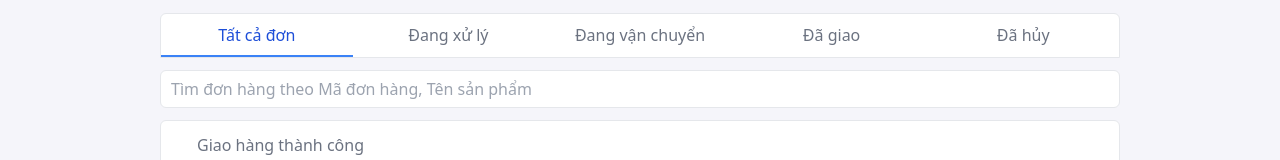
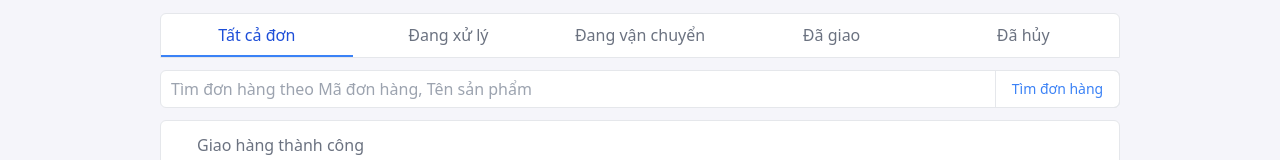
Before and after one commit to SongDuy/web-an-thanh-food, a React (Create React App) app: page /account/orders in a window 1280 px wide. Shown: the part 170-330 px from the top of the page. Built offline with nearby package versions, Linux system fonts and the light colour scheme; some icons are missing; what i18n-iso-countries would draw is missing.

Commit message:
Update new

```diff
--- a/src/pages/account/Address.js
+++ b/src/pages/account/Address.js
@@ -210,9 +210,9 @@ const AddressPage = () => {
                                             <button
                                                 onClick={sendOtp}
                                                 disabled={countdown > 0}
-                                                className={`absolute w-[95px] h-full right-0 top-0 text-sm border rounded-r font-medium
+                                                className={`absolute w-[95px] h-full right-0 top-0 text-sm border-l rounded-r font-medium
                                                     ${countdown
-                                                        ? "text-gray-400 cursor-not-allowed bg-gray-50"
+                                                        ? "text-gray-400 cursor-not-allowed bg-gray-100"
                                                         : "text-blue-500 hover:text-blue-600 hover:bg-blue-50"
                                                     }`}
                                             >
--- a/src/pages/account/Orders.js
+++ b/src/pages/account/Orders.js
@@ -28,6 +28,7 @@ const OrdersPage = () => {
 
     // chống bị nhảy ô nhập khi clear
     const inputRef = useRef(null);
+
     return (
         <>
             <Header
@@ -76,6 +77,7 @@ const OrdersPage = () => {
                         </ul>
                     </div>
 
+                    <div className="w-full relative">
                         <div className="relative w-full h-[38px]">
                             <input
                                 ref={inputRef}   // 👈 thiếu dòng này
@@ -83,7 +85,7 @@ const OrdersPage = () => {
                                 value={valueSearch}
                                 onChange={(e) => setValueSearch(e.target.value)}
                                 placeholder="Tìm đơn hàng theo Mã đơn hàng, Tên sản phẩm"
-                            className="w-full h-full border rounded-md px-2.5 pr-8 outline-none focus:ring-1 focus:ring-blue-400"
+                                className="w-full h-full border rounded-md px-2.5 pr-[160px] outline-none focus:ring-1 focus:ring-blue-400"
                             />
 
                             {valueSearch && (
@@ -94,11 +96,18 @@ const OrdersPage = () => {
                                         setValueSearch("");
                                         inputRef.current?.focus(); // giữ focus
                                     }}
-                                className="absolute right-2 top-1/2 -translate-y-1/2 text-gray-400 hover:text-gray-600"
+                                    className="absolute pr-[125px] right-2 top-1/2 -translate-y-1/2 text-gray-400 hover:text-gray-600"
                                 >
                                     <ClearIcon />
                                 </button>
                             )}
+                        </div>
+
+                        <button
+                            className="absolute w-[125px] h-full right-0 top-0  text-sm border hover:border-r rounded-r-md bg- hover:bg-gray-100 text-blue-500 hover:text-blue-600"
+                        >
+                            Tìm đơn hàng
+                        </button>
                     </div>
 
                     <div className="w-full grid grid-cols-1 gap-3">
```
Lines whose indentation alone changed are shown as unchanged.
